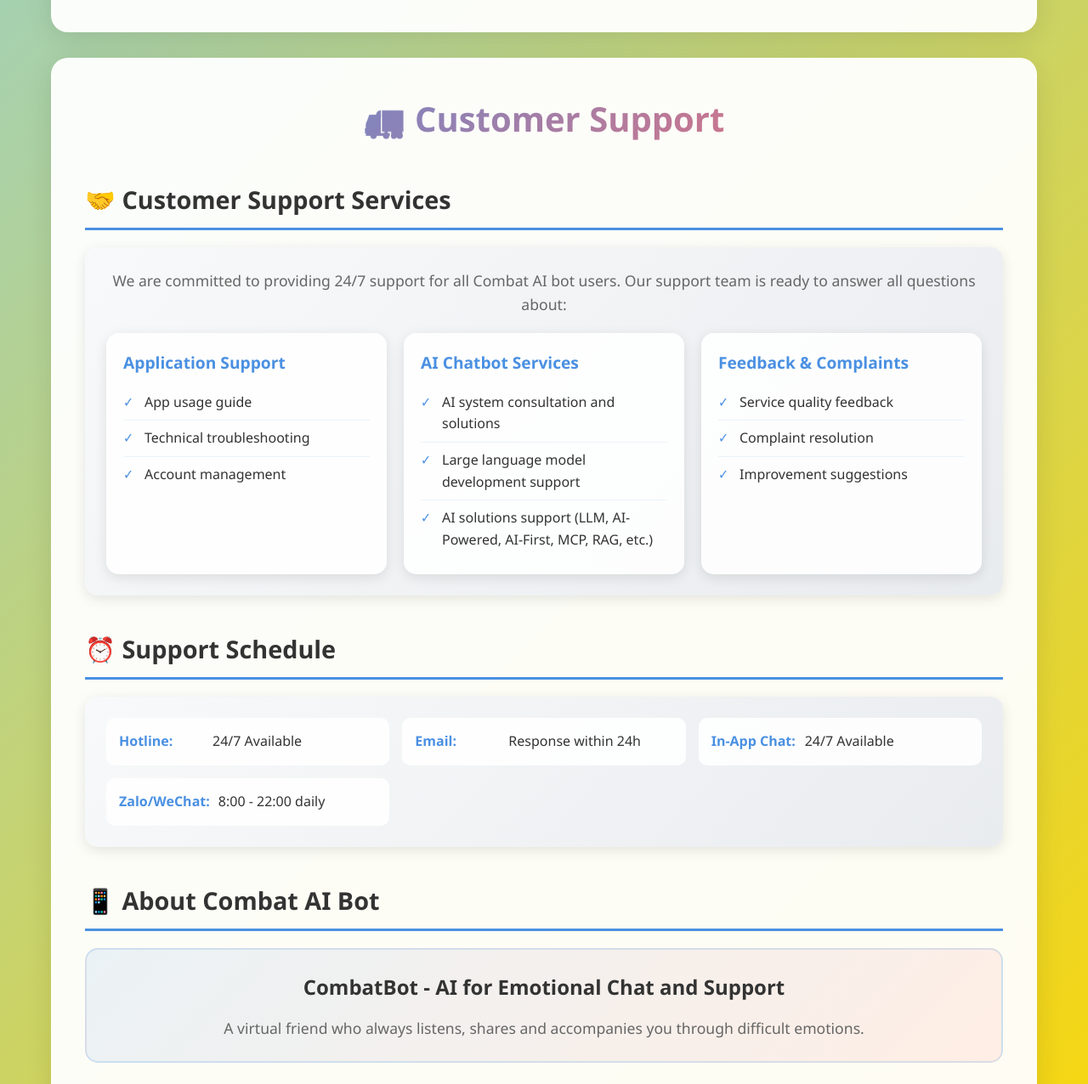
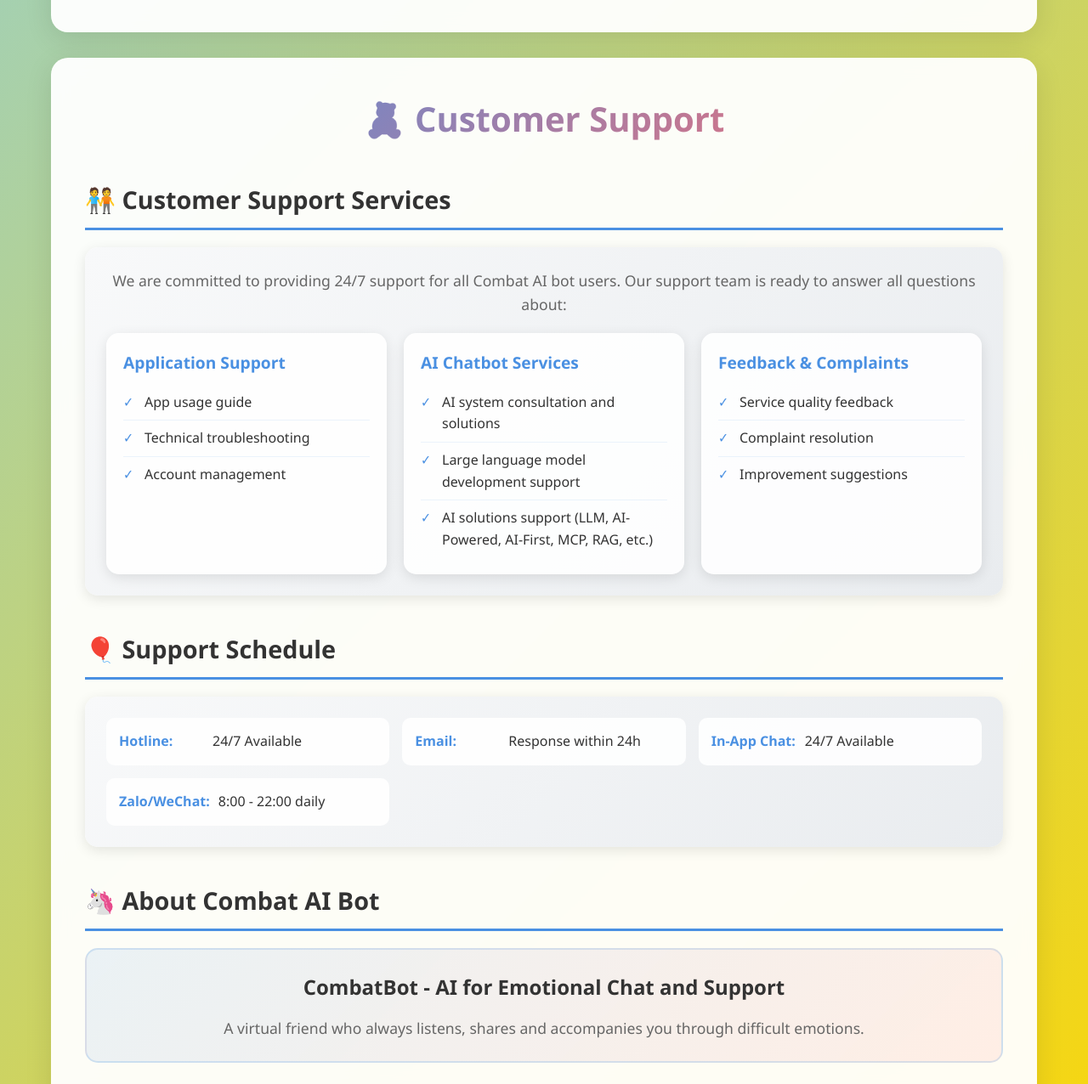
Before and after one commit to huamanhtuyen/combatbot-privacy-policy, a plain HTML site: page combatbot_support.html in a window 1280 px wide. Shown: the part 964-2240 px from the top of the page at 85% size. Drawn offline with Linux system fonts and the light colour scheme.

Commit message:
xong trang hỗ trợ

```diff
--- a/combatbot_support.html
+++ b/combatbot_support.html
@@ -357,7 +357,7 @@
 
         <div class="contact-section">
             <h2 class="section-title" style="text-align: center; border: none; padding-bottom: 0;">
-                <span data-en="📞 Contact Information" data-vi="📞 Thông Tin Liên Hệ">📞 Contact Information</span>
+                <span data-en="📬 Contact Information" data-vi="📬 Thông Tin Liên Hệ">📬 Contact Information</span>
             </h2>
             <p style="text-align: center; margin-bottom: 30px; color: #666;" data-en="Need help or have questions? Please contact us:" data-vi="Cần trợ giúp hoặc có câu hỏi? Vui lòng liên hệ:">Need help or have questions? Please contact us:</p>
 
@@ -410,11 +410,11 @@
         </div>
 
         <div class="main-content">
-            <h1 class="main-title" data-en="🚛 Customer Support" data-vi="🚛 Hỗ Trợ Khách Hàng">🚛 Customer Support</h1>
+            <h1 class="main-title" data-en="🧸 Customer Support" data-vi="🧸 Hỗ Trợ Khách Hàng">🧸 Customer Support</h1>
 
             <div class="support-section">
                 <h2 class="section-title">
-                    <span data-en="🤝 Customer Support Services" data-vi="🤝 Dịch Vụ Hỗ Trợ Khách Hàng">🤝 Customer Support Services</span>
+                    <span data-en="🧑‍🤝‍🧑 Customer Support Services" data-vi="🧑‍🤝‍🧑 Dịch Vụ Hỗ Trợ Khách Hàng">🧑‍🤝‍🧑 Customer Support Services</span>
                 </h2>
                 <div class="section-content">
                     <p class="intro-text" data-en="We are committed to providing 24/7 support for all Combat AI bot users. Our support team is ready to answer all questions about:" data-vi="Chúng tôi cam kết hỗ trợ 24/7 cho tất cả người dùng Combat AI bot. Đội ngũ support sẵn sàng giải đáp mọi thắc mắc về:">We are committed to providing 24/7 support for all Combat AI bot users. Our support team is ready to answer all questions about:</p>
@@ -454,7 +454,7 @@
 
             <div class="support-section">
                 <h2 class="section-title">
-                    <span data-en="⏰ Support Schedule" data-vi="⏰ Thời Gian Hỗ Trợ">⏰ Support Schedule</span>
+                    <span data-en="🎈 Support Schedule" data-vi="🎈 Thời Gian Hỗ Trợ">🎈 Support Schedule</span>
                 </h2>
                 <div class="section-content">
                     <div class="schedule-grid">
@@ -480,7 +480,7 @@
 
             <div class="support-section">
                 <h2 class="section-title">
-                    <span data-en="📱 About Combat AI Bot" data-vi="📱 Thông Tin Về Combat AI Bot">📱 About Combat AI Bot</span>
+                    <span data-en="🦄 About Combat AI Bot" data-vi="🦄 Thông Tin Về Combat AI Bot">🦄 About Combat AI Bot</span>
                 </h2>
                 <div class="app-info">
                     <h3 data-en="CombatBot - AI for Emotional Chat and Support" data-vi="CombatBot - Trí thông minh nhân tạo trò chuyện chia sẻ cảm xúc">CombatBot - AI for Emotional Chat and Support</h3>
```
Also changed, not shown: 1 other file.
